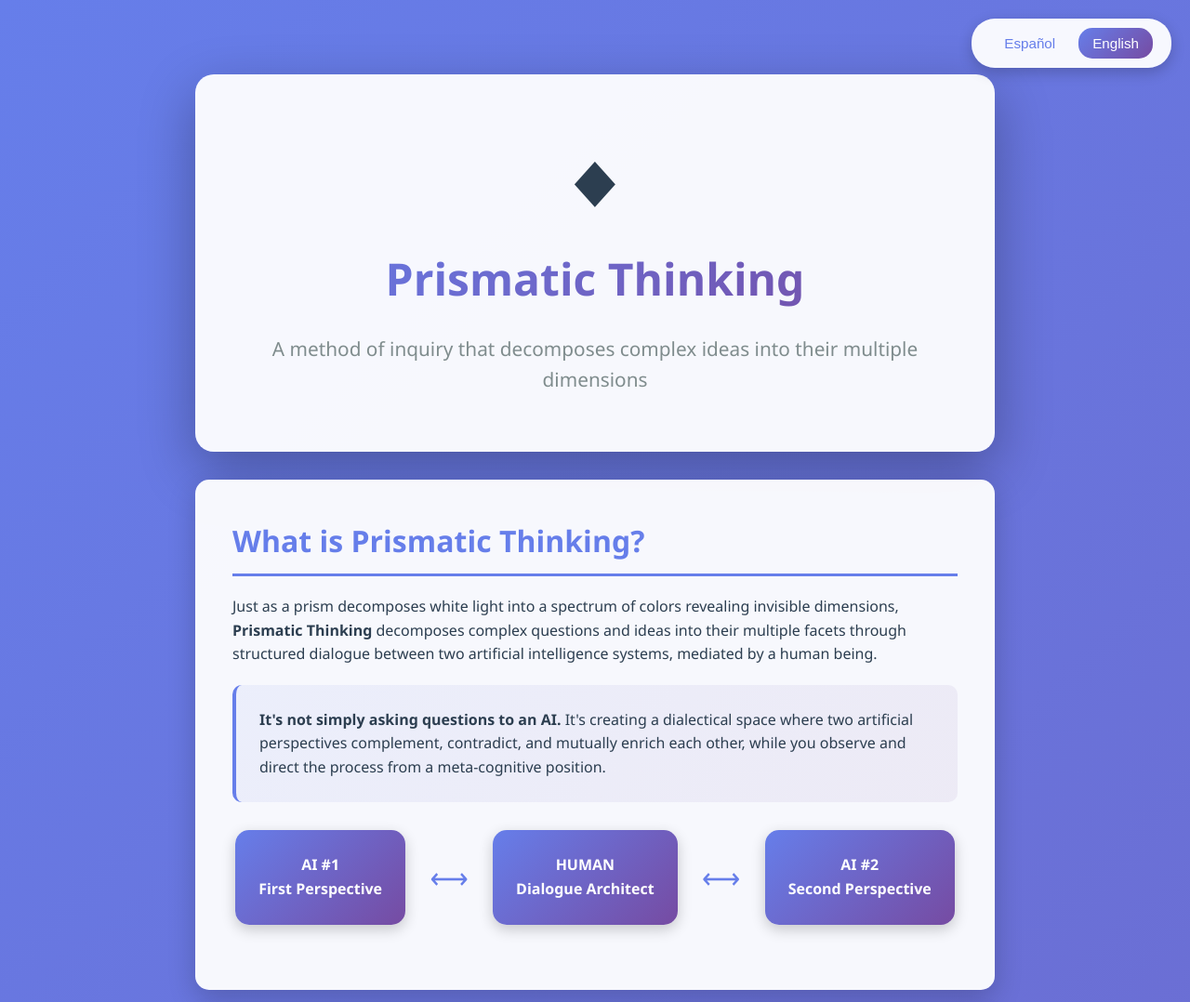
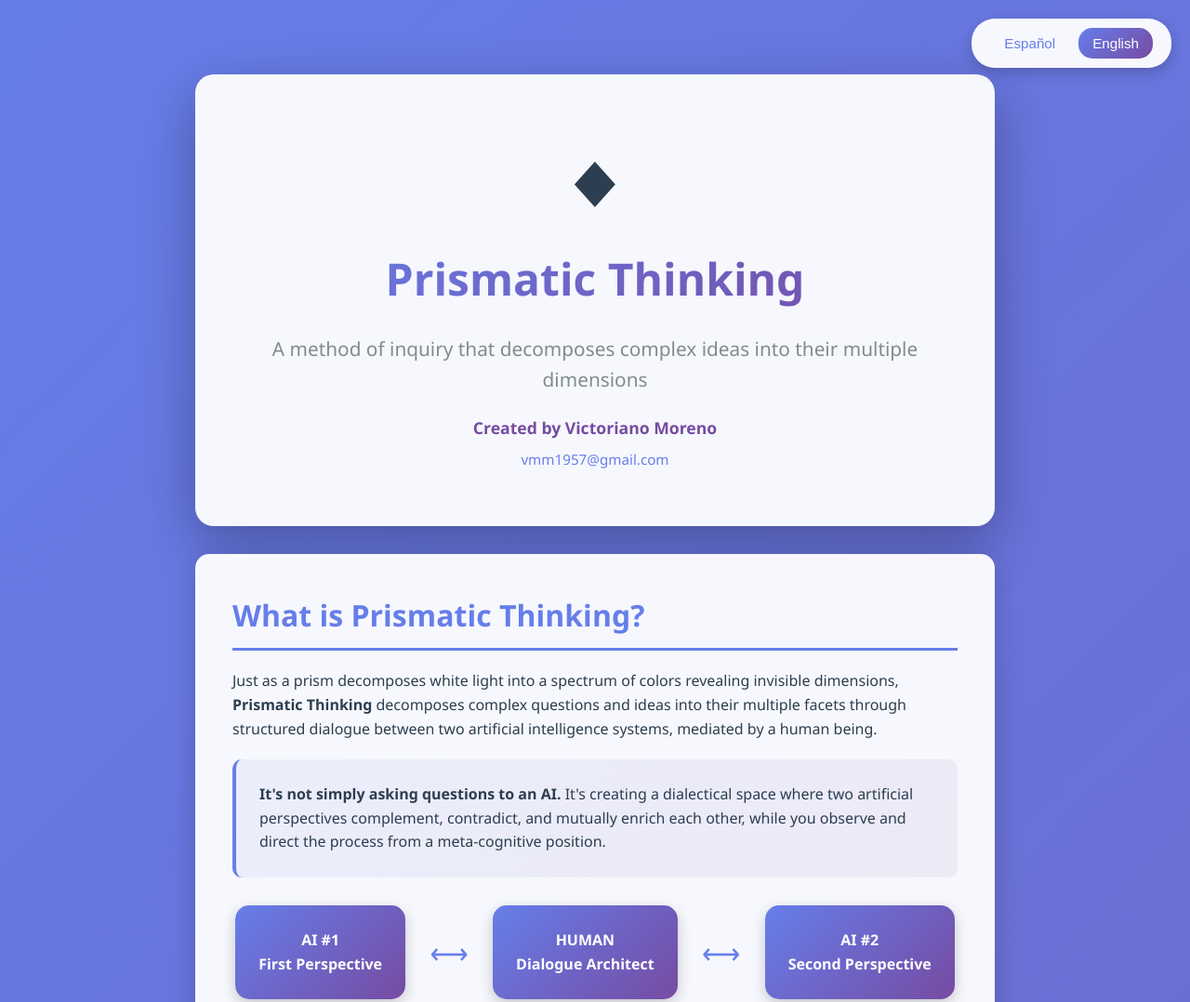
Before and after one commit to vmm1957/pensamiento-prismatico, a plain HTML site: page index.html in a window 1280 px wide. Shown: the top 1078 px of the page at 93% size. Drawn offline with Linux system fonts and the light colour scheme.

Commit message:
Añadida autoría de Victoriano Moreno con contacto

```diff
--- a/index.html
+++ b/index.html
@@ -300,6 +300,12 @@
                 <div class="prism-icon">◆</div>
                 <h1>Pensamiento Prismático</h1>
                 <p class="subtitle">Un método de indagación que descompone las ideas complejas en sus múltiples dimensiones</p>
+                <p style="margin-top: 20px; font-size: 1.1em; color: #764ba2;">
+                    <strong>Creado por Victoriano Moreno</strong>
+                </p>
+                <p style="margin-top: 8px; font-size: 0.95em; color: #7f8c8d;">
+                    <a href="mailto:vmm1957@gmail.com" style="color: #667eea; text-decoration: none;">vmm1957@gmail.com</a>
+                </p>
             </header>
 
             <section>
@@ -476,6 +482,12 @@
                 <div class="prism-icon">◆</div>
                 <h1>Prismatic Thinking</h1>
                 <p class="subtitle">A method of inquiry that decomposes complex ideas into their multiple dimensions</p>
+                <p style="margin-top: 20px; font-size: 1.1em; color: #764ba2;">
+                    <strong>Created by Victoriano Moreno</strong>
+                </p>
+                <p style="margin-top: 8px; font-size: 0.95em; color: #7f8c8d;">
+                    <a href="mailto:vmm1957@gmail.com" style="color: #667eea; text-decoration: none;">vmm1957@gmail.com</a>
+                </p>
             </header>
 
             <section>
```
